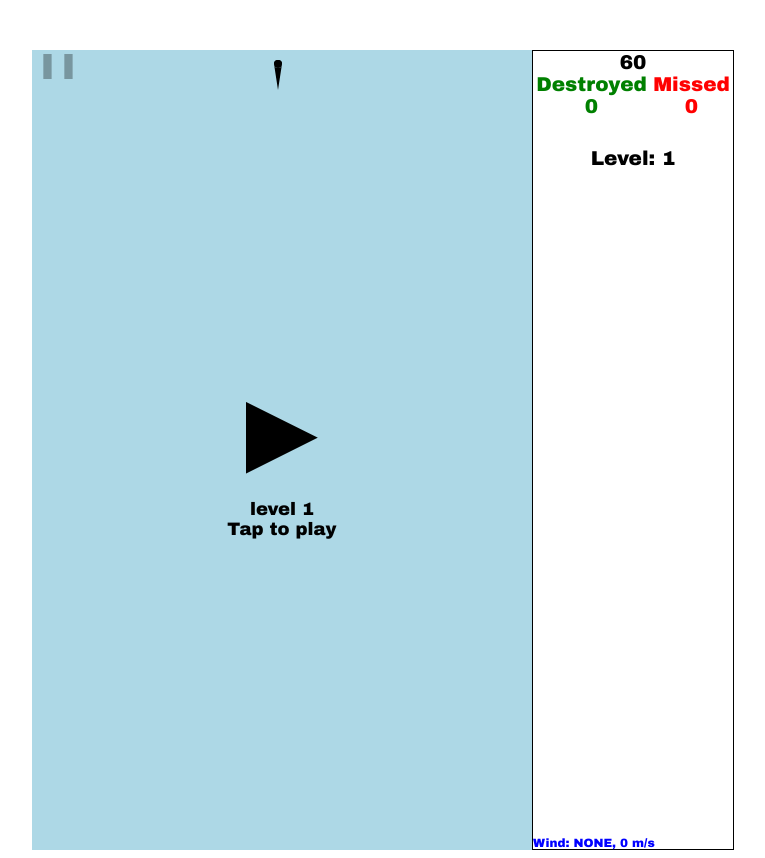
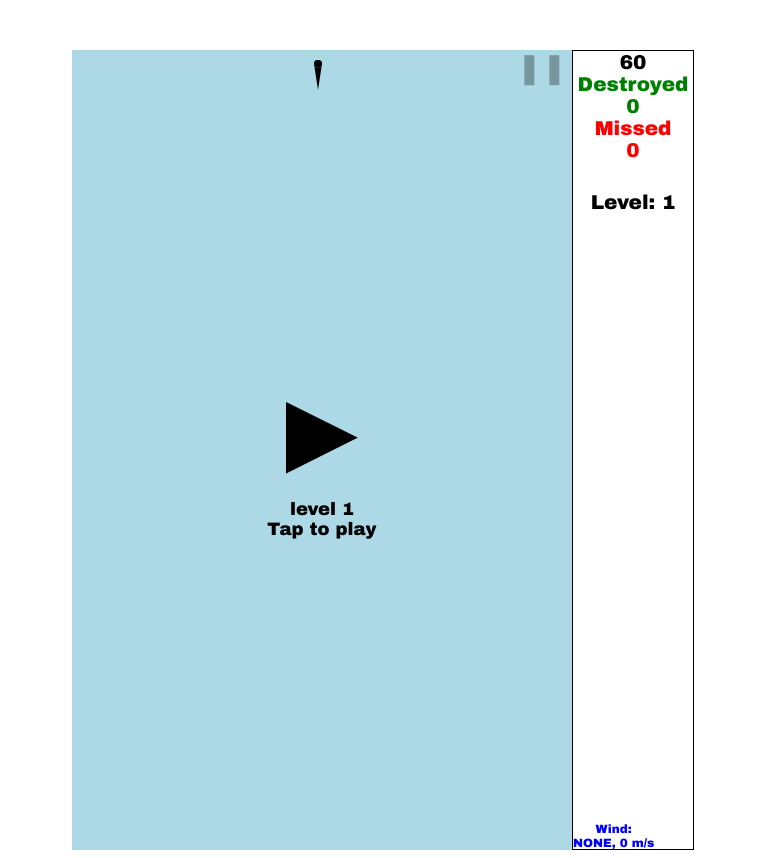
Before and after one commit to a413x/balloons, a website with bundled scripts: page public/index.html in a window 1280 px wide. Shown: the whole page, without its empty margins (257-1022 px from the left). Built offline with nearby package versions, Linux system fonts and the light colour scheme.

Commit message:
Adjust styles

```diff
--- a/public/index.css
+++ b/public/index.css
@@ -11,7 +11,7 @@ body {
 }
 
 .game-interface{
-  width: 200px;
+  width: 120px;
   display: flex;
   flex-flow: column;
   font-size: 20px;
@@ -44,8 +44,8 @@ body {
 .pause-btn-btn{
   position: absolute;
   top: 0;
-  left: 5px;
-  font-size: 25px;
+  right: 5px;
+  font-size: 30px;
   opacity: .3;
   cursor: pointer;
   user-select: none;
@@ -60,6 +60,7 @@ body {
 }
 .score{
   display: flex;
+  flex-flow: column;
   justify-content: space-around;
 }
 .score-destroyed{ color: green; }
--- a/public/index.html
+++ b/public/index.html
@@ -36,7 +36,7 @@
           Level: <span class = "value">1</span>
         </div>
         <div class = "wind-info">
-          Wind:
+          <div>Wind:</div>
           <span class = "wind-dir">NONE</span>,
           <span class = "wind-pow">0</span> m/s
         </div>
```
